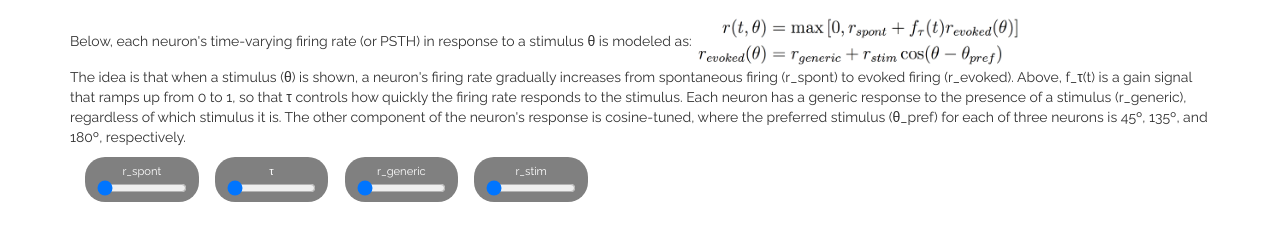
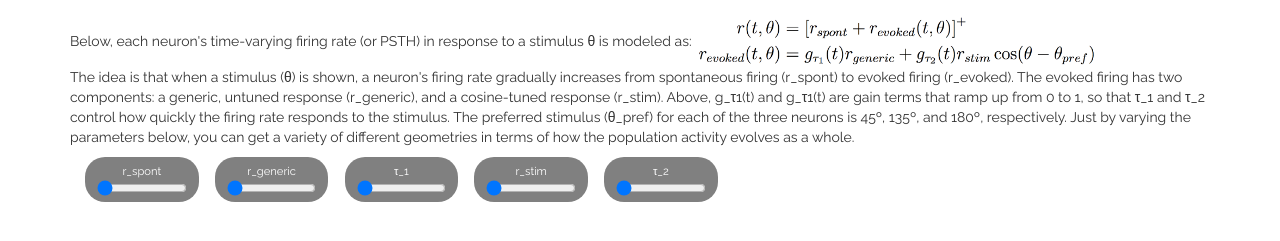
Before and after one commit to mobeets/psth-to-population, a plain HTML site: page index.html in a window 1280 px wide. Shown: the part 233-474 px from the top of the page. Drawn offline with nearby package versions, Linux system fonts and the light colour scheme.

Commit message:
second tau

```diff
--- a/index.html
+++ b/index.html
@@ -70,8 +70,10 @@
         <div class="row">
           <p style="text-align: left;">
             Below, each neuron's time-varying firing rate (or PSTH) in response to a stimulus θ is modeled as:
-            <img src="static/eqns.png" height="50"/>
-            <br>The idea is that when a stimulus (θ) is shown, a neuron's firing rate gradually increases from spontaneous firing (r_spont) to evoked firing (r_evoked). Above, f_τ(t) is a gain signal that ramps up from 0 to 1, so that τ controls how quickly the firing rate responds to the stimulus. Each neuron has a generic response to the presence of a stimulus (r_generic), regardless of which stimulus it is. The other component of the neuron's response is cosine-tuned, where the preferred stimulus (θ_pref) for each of three neurons is 45º, 135º, and 180º, respectively.
+            <img src="static/eqns2.png" height="50"/>
+            <br>The idea is that when a stimulus (θ) is shown, a neuron's firing rate gradually increases from spontaneous firing (r_spont) to evoked firing (r_evoked). The evoked firing has two components: a generic, untuned response (r_generic), and a cosine-tuned response (r_stim). Above, g_τ1(t) and g_τ1(t) are gain terms that ramp up from 0 to 1, so that τ_1 and τ_2 control how quickly the firing rate responds to the stimulus. The preferred stimulus (θ_pref) for each of the three neurons is 45º, 135º, and 180º, respectively. Just by varying the parameters below, you can get a variety of different geometries in terms of how the population activity evolves as a whole.
+            <!-- 1. Plot the three PSTHs -->
+            <!-- 2. Control the three PDs -->
           </p>
         </div>
         <!-- r(t, \theta \mid \theta_{pref}) = \left[ r_{spont} +  f(t, \tau)\left(r_{evoked} + r_{stim} \cos(\theta - \theta_{\mbox{pref}})\right) \right]^+ -->
@@ -87,17 +89,22 @@ r_{evoked}(\theta) = r_{generic} + r_{stim} \cos(\theta - \theta_{pref}) -->
                 </div>
                 <div class="btn-group mr-2 btn-slider" role="group" aria-label="Second group">
                     <div class="slider-container">
-                    τ <input type="range" min="1" max="9" value="0" class="slider" id="slider-tau">
-                    </div>
-                </div>
-                <div class="btn-group mr-2 btn-slider" role="group" aria-label="Second group">
-                    <div class="slider-container">
                     r_generic <input type="range" min="0" max="9" value="0" class="slider" id="slider-ci">
                     </div>
                 </div>
                 <div class="btn-group mr-2 btn-slider" role="group" aria-label="Second group">
                     <div class="slider-container">
+                    τ_1 <input type="range" min="0" max="9" value="0" class="slider" id="slider-ci-tau">
+                    </div>
+                </div>
+                <div class="btn-group mr-2 btn-slider" role="group" aria-label="Second group">
+                    <div class="slider-container">
                     r_stim <input type="range" min="0" max="9" value="0" class="slider" id="slider-b">
+                    </div>
+                </div>
+                <div class="btn-group mr-2 btn-slider" role="group" aria-label="Second group">
+                    <div class="slider-container">
+                    τ_2 <input type="range" min="1" max="9" value="0" class="slider" id="slider-tau">
                     </div>
                 </div>
 	            </div>
--- a/static/js/main.js
+++ b/static/js/main.js
@@ -10,9 +10,10 @@ var layout = [];
 // global parameters:
 var a = 5; // spontaneous firing rate
 var b = 3; // average evoked firing rate
-var tau = 2; // time constant of stimulus onset
 var t0 = 2; // time of stimulus onset
-var ciRate = 0; // CI rate
+var tau = 2; // tau for stimulus response
+var ciRate = 0; // rate for CI
+var ciTau = 1; // tau for CI
 
 function g(t,tau) { // evoked input gate
   // t is current time
@@ -27,11 +28,12 @@ function tuningFcn(x,s) { // tuning function
   // s is preferred stimulus
   return Math.cos(x-s);
 }
-function psth(t,x,s,g,h,a,b,t0,tau) { // firing rate
+function psth(t,x,s,g,h) { // firing rate
   // firing rate of neuron with preferred stimulus s
   //  at time t, given current stimulus x
   // y = max(0, a + b*g(t-t0)*b*h(x,s))
-  return Math.max(0, a + g(t-t0,tau)*(b*h(x,s) + ciRate));
+  // return Math.max(0, a + g(t-t0,tau)*(b*h(x,s) + ciRate));
+  return Math.max(0, a + g(t-t0,tau)*b*h(x,s) + g(t-t0,ciTau)*ciRate);
 }
 
 function rad2deg(rad) {
@@ -52,9 +54,9 @@ function make3Psths(stimuli, nTimesteps, returnLines) {
     var ys = [];
     var zs = [];
     for (var t=0; t<nTimesteps; t++) {
-      xs.push(psth(t,stim,sx,g,tuningFcn,a,b,t0,tau));
-      ys.push(psth(t,stim,sy,g,tuningFcn,a,b,t0,tau));
-      zs.push(psth(t,stim,sz,g,tuningFcn,a,b,t0,tau));
+      xs.push(psth(t,stim,sx,g,tuningFcn));
+      ys.push(psth(t,stim,sy,g,tuningFcn));
+      zs.push(psth(t,stim,sz,g,tuningFcn));
     }
     var cdata = {
       name: rad2deg(stim).toString() + 'º',
@@ -103,11 +105,16 @@ function changeCiRate() {
   ciRate = parseInt($("#slider-ci").val());
   updateGraph();
 }
+function changeCiTau() {
+  ciTau = parseInt($("#slider-ci-tau").val());
+  updateGraph();
+}
 function addHandlers() {
   $("#slider-a").click(changeA);
   $("#slider-b").click(changeB);
   $("#slider-tau").click(changeTau);
   $("#slider-ci").click(changeCiRate);
+  $("#slider-ci-tau").click(changeCiTau);
   $("#make-psths").click(updateGraph);
 }
 
```
Also changed, not shown: static/eqns2.png (added).
